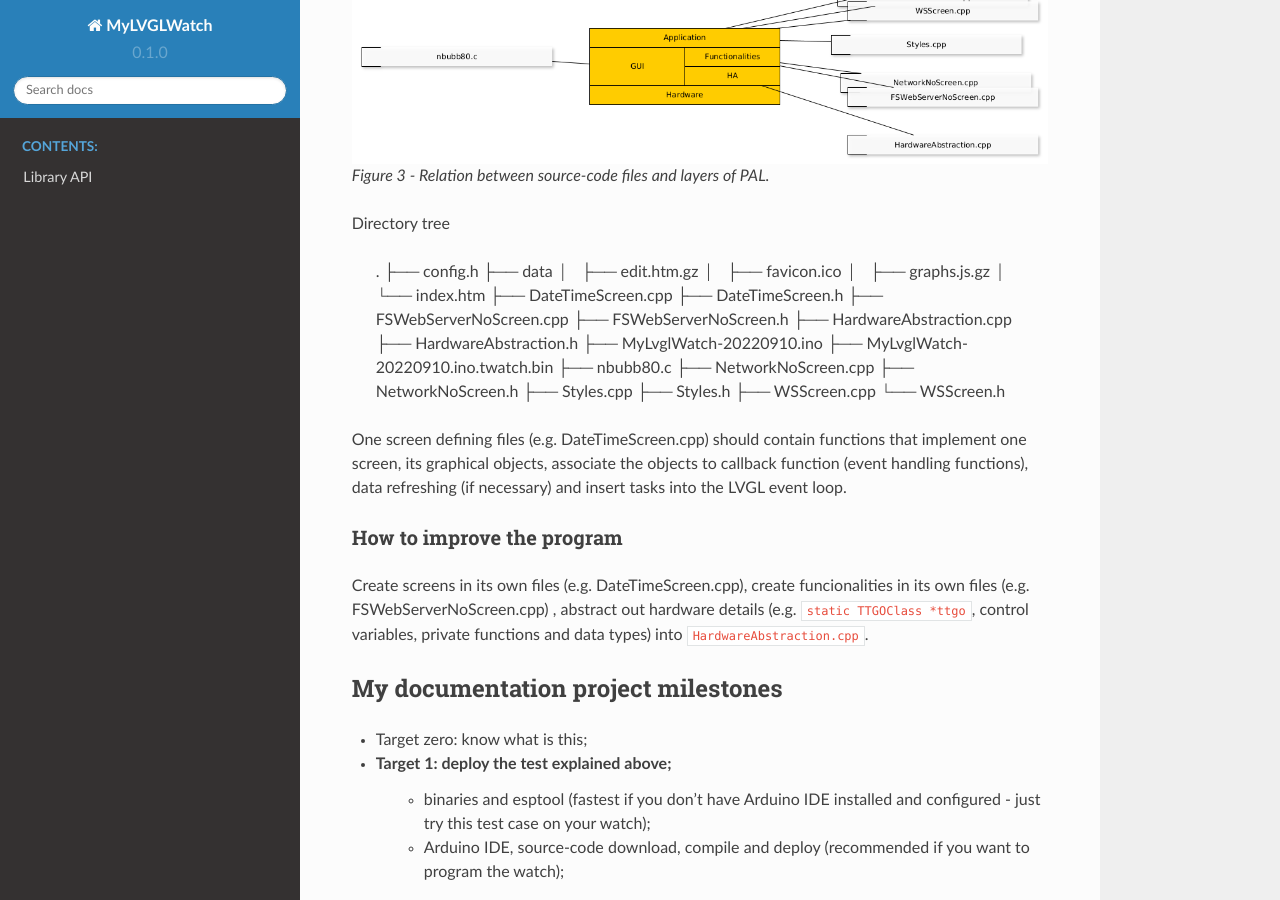
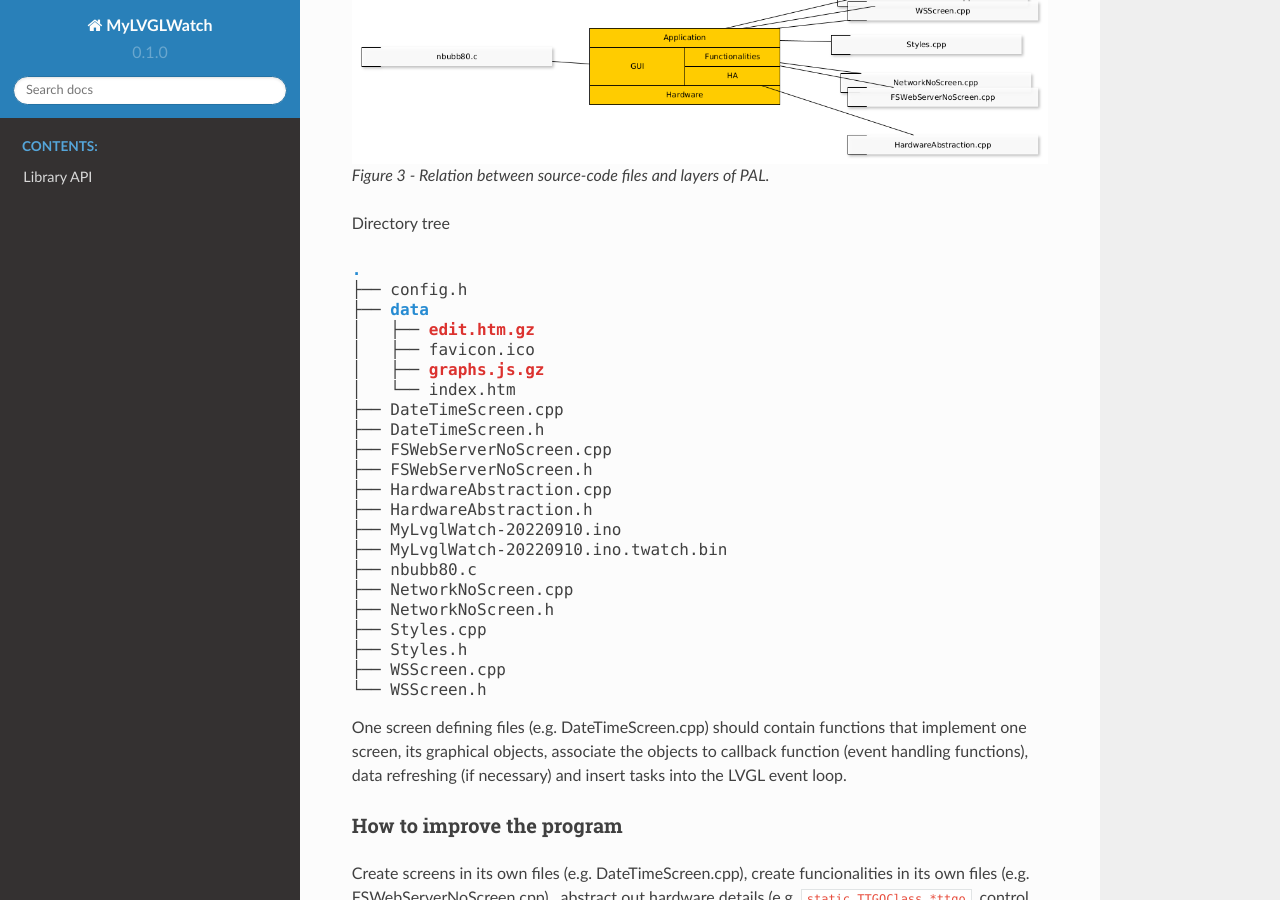
Before and after one commit to FNakano/MyLVGLWatch, a Sphinx documentation site: the page built from docs/source/index.rst, in a window 1280 px wide and 900 px high, scrolled down 4475 px. Built offline with Sphinx 7.4.7 and the Read the Docs theme 2.0.0, drawn with Linux system fonts in a browser that asks for light colours; pages that are not in the unit, such as notebooks, are missing from menus.

Commit message:
improving section nuts and bolts.

```diff
--- a/docs/source/index.rst
+++ b/docs/source/index.rst
@@ -156,12 +156,14 @@ The layer model is implemented in source-code files. Relation between layers and
 
 Directory tree
 
-   .
+.. raw:: html
+
+   <pre><font color="#268BD2"><b>.</b></font>
    ├── config.h
-   ├── data
-   │   ├── edit.htm.gz
+   ├── <font color="#268BD2"><b>data</b></font>
+   │   ├── <font color="#DC322F"><b>edit.htm.gz</b></font>
    │   ├── favicon.ico
-   │   ├── graphs.js.gz
+   │   ├── <font color="#DC322F"><b>graphs.js.gz</b></font>
    │   └── index.htm
    ├── DateTimeScreen.cpp
    ├── DateTimeScreen.h
@@ -178,6 +180,7 @@ Directory tree
    ├── Styles.h
    ├── WSScreen.cpp
    └── WSScreen.h
+   </pre>
 
 One screen defining files (e.g. DateTimeScreen.cpp) should contain functions that implement one screen, its graphical objects, associate the objects to callback function (event handling functions), data refreshing (if necessary) and insert tasks into the LVGL event loop.
 
```
Also changed, not shown: 1 other file.
